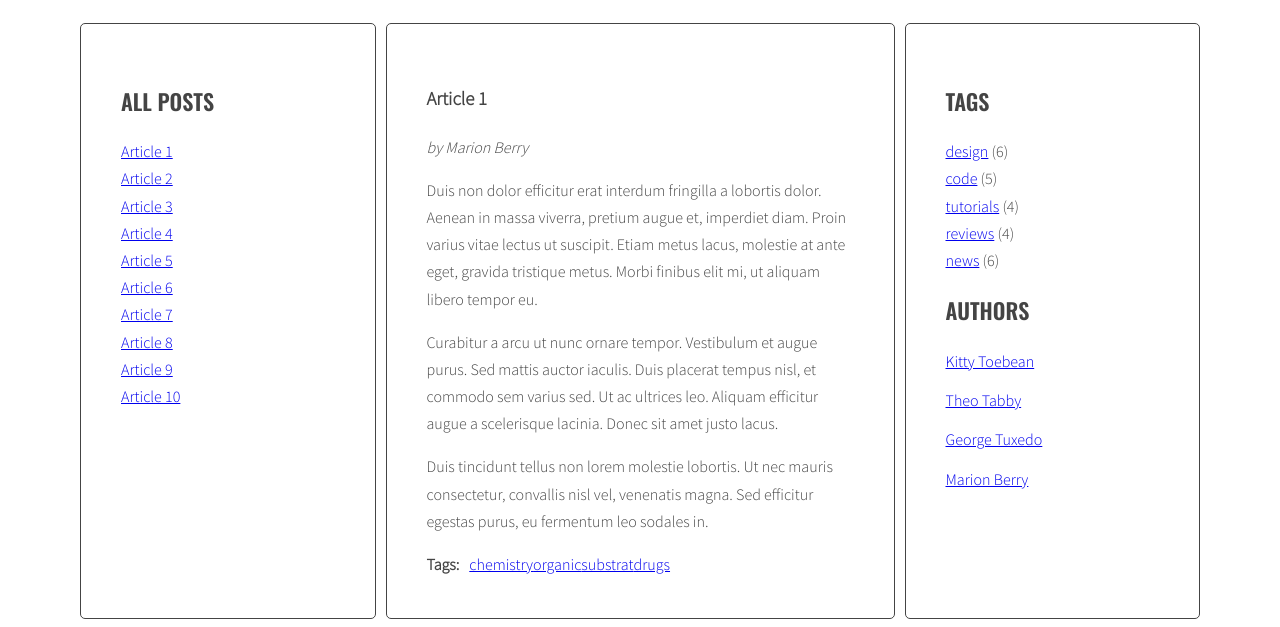
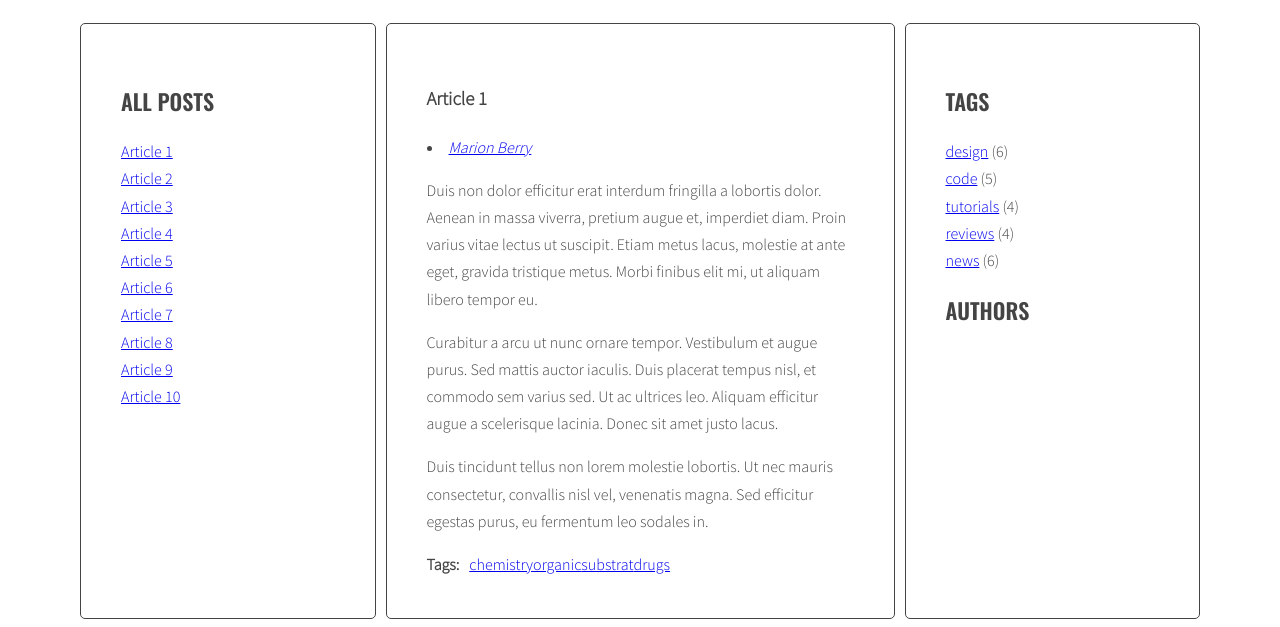
Before and after one commit to camillapwr/javascript-blog, a website: page index.html in a window 1280 px wide. Shown: the part 220-847 px from the top of the page. Drawn offline with nearby package versions, Linux system fonts and the light colour scheme.

Commit message:
Add function genetateAuthors and function authorClickHandler and function addClickListenersToAuthors,remove authors list in html code

```diff
--- a/index.html
+++ b/index.html
@@ -30,7 +30,7 @@
             <section class="posts">
               <article class="post active" id="article-1" data-tags = "chemistry organic substrat drugs" data-author ="Marion Berry">
                 <h3 class="post-title">Article 1</h3>
-                <p class="post-author">by Marion Berry</p>
+                <p class="post-author"></p>
                 <div class="post-content">
                   <p>Duis non dolor efficitur erat interdum fringilla a lobortis dolor. Aenean in massa viverra, pretium augue et, imperdiet diam. Proin varius vitae lectus ut suscipit. Etiam metus lacus, molestie at ante eget, gravida tristique metus. Morbi finibus elit mi, ut aliquam libero tempor eu.</p>
 
@@ -46,7 +46,7 @@
               </article>
               <article class="post" id="article-2" data-tags = "organic chromatography column flask" data-author ="Theo Tabby">
                 <h3 class="post-title">Article 2</h3>
-                <p class="post-author">by Theo Tabby</p>
+                <p class="post-author"></p>
                 <div class="post-content">
                   <p>Phasellus sollicitudin, arcu vel iaculis ullamcorper, quam leo viverra orci, et faucibus quam sapien vel est. Maecenas ac suscipit elit. Nullam interdum, lorem vitae venenatis pulvinar, ex dui malesuada nunc, tempus cursus enim metus vel nulla.</p>
 
@@ -62,7 +62,7 @@
               </article>
               <article class="post" id="article-3" data-tags = "chemistry extraction organic" data-author ="George Tuxedo">
                 <h3 class="post-title">Article 3</h3>
-                <p class="post-author">by George Tuxedo</p>
+                <p class="post-author"></p>
                 <div class="post-content">
                   <p>Mauris vel pellentesque turpis, ac sodales nisl. Quisque iaculis mi velit, ut convallis tellus accumsan a. Quisque iaculis, nisi et dignissim tincidunt, nisl eros euismod nulla, finibus laoreet erat enim posuere elit.</p>
 
@@ -78,7 +78,7 @@
               </article>
               <article class="post" id="article-4" data-tags = "distillation organic" data-author ="Kitty Toebean">
                 <h3 class="post-title">Article 4</h3>
-                <p class="post-author">by Kitty Toebean</p>
+                <p class="post-author"></p>
                 <div class="post-content">
                   <p>Morbi vel cursus nulla, vel varius mauris. Suspendisse sed elit sit amet risus faucibus vestibulum ut sit amet purus. Donec orci est, condimentum ut quam quis, scelerisque fringilla ligula.</p>
 
@@ -95,7 +95,7 @@
               </article>
               <article class="post" id="article-5" data-tags = "crystallization beaker" data-author ="Marion Berry">
                 <h3 class="post-title">Article 5</h3>
-                <p class="post-author">by Marion Berry</p>
+                <p class="post-author"></p>
                 <div class="post-content">
                   <p>Suspendisse sem eros, euismod condimentum arcu ac, consequat fermentum orci. Nam convallis lacus nec interdum vestibulum. Vestibulum luctus, quam eu tristique ornare, lorem nibh sodales enim, vitae tempor dolor ante vitae tortor.</p>
 
@@ -112,7 +112,7 @@
               </article>
               <article class="post" id="article-6" data-tags = "sedimentation pipette beaker" data-author ="George Tuxedo">
                 <h3 class="post-title">Article 6</h3>
-                <p class="post-author">by George Tuxedo</p>
+                <p class="post-author"></p>
                 <div class="post-content">
                   <p>Donec posuere iaculis ante sed hendrerit. Lorem ipsum dolor sit amet, consectetur adipiscing elit. Quisque hendrerit neque nec urna tincidunt, quis vehicula dui vulputate. Morbi est sapien, auctor ut lectus eu, placerat viverra lorem.</p>
 
@@ -129,7 +129,7 @@
               </article>
               <article class="post" id="article-7" data-tags = "chromatography column vacuum" data-author ="Kitty Toebean">
                 <h3 class="post-title">Article 7</h3>
-                <p class="post-author">by Kitty Toebean</p>
+                <p class="post-author"></p>
                 <div class="post-content">
                   <p>Donec eleifend mauris ac nisl fermentum, ac fermentum turpis dignissim. Aliquam diam nisl, imperdiet a varius eget, lobortis sed nisi. Nullam suscipit ipsum sed magna blandit, sed pellentesque urna malesuada.</p>
 
@@ -146,7 +146,7 @@
               </article>
               <article class="post" id="article-8" data-tags = "distillation vacuum" data-author ="Theo Tabby">
                 <h3 class="post-title">Article 8</h3>
-                <p class="post-author">by Theo Tabby</p>
+                <p class="post-author"></p>
                 <div class="post-content">
                   <p>Praesent quis imperdiet erat. Curabitur tempor sapien a interdum malesuada. Proin libero erat, sagittis a sollicitudin eget, pulvinar nec risus. Cras et suscipit sem.</p>
 
@@ -163,7 +163,7 @@
               </article>
               <article class="post" id="article-9" data-tags = "purification chromatography TLC drugs" data-author ="Marion Berry">
                 <h3 class="post-title">Article 9</h3>
-                <p class="post-author">by Marion Berry</p>
+                <p class="post-author"></p>
                 <div class="post-content">
                   <p>Tam et facilisis purus. Donec vulputate est quis lobortis posuere. Nunc vitae lorem ut odio faucibus pulvinar nec in justo. Ut ut ante ac tellus ornare tempus. Nunc maximus, tortor et dictum convallis, nunc libero posuere leo, scelerisque ultrices arcu sapien ut tellus.</p>
 
@@ -180,7 +180,7 @@
               </article>
               <article class="post" id="article-10" data-tags = "flask beaker pipette column" data-author ="George Tuxedo">
                 <h3 class="post-title">Article 10</h3>
-                <p class="post-author">by George Tuxedo</p>
+                <p class="post-author"></p>
                 <div class="post-content">
                   <p>Aliquam erat volutpat. Ut non eleifend lectus. Donec suscipit tellus tempor, ornare dui id, hendrerit neque. Phasellus lacinia laoreet dui in luctus. Sed hendrerit, magna sit amet varius tempor, augue augue scelerisque est, non scelerisque mauris libero eu sapien.</p>
 
@@ -207,26 +207,7 @@
               </ul>
               <h2 class="section-title">Authors</h2>
               <ul class="list authors">
-                <li>
-                  <a href="#">
-                    <span class="author-name">Kitty Toebean</span>
-                  </a>
-                </li>
-                <li>
-                  <a href="#">
-                    <span class="author-name">Theo Tabby</span>
-                  </a>
-                </li>
-                <li>
-                  <a href="#">
-                    <span class="author-name">George Tuxedo</span>
-                  </a>
-                </li>
-                <li>
-                  <a href="#">
-                    <span class="author-name">Marion Berry</span>
-                  </a>
-                </li>
+
               </ul>
             </aside>
           </main>
--- a/js/script.js
+++ b/js/script.js
@@ -44,7 +44,8 @@ function titleClickHandler(event){
 const optArticleSelector = '.post',
   optTitleSelector = '.post-title',
   optTitleListSelector = '.titles',
-  optArticleTagsSelector = '.post-tags .list';
+  optArticleTagsSelector = '.post-tags .list',
+  optArticleAuthorSelector = '.post-author';
 
 function generateTitleLinks(customSelector = ''){
 
@@ -202,3 +203,86 @@ function addClickListenersToTags(){
 }
 
 addClickListenersToTags();
+
+function generateAuthors(){
+  /*find all articles and start loop for every article*/
+  const articles = document.querySelectorAll(optArticleSelector);
+  for(let article of articles){
+
+    /* find author wrapper(list)*/
+    const authorList = article.querySelector(optArticleAuthorSelector);
+
+    /* make html variable with empty string */
+    let html = '';
+    /* get authot from data-author */
+    const articleAuthor = article.getAttribute('data-author');
+    /* generate HTML of the link */
+    const linkHTML = '<li><a href = "#author-' + articleAuthor + '"<span>' + articleAuthor + '</span></a></li>';
+    /*add generated html code to html variable */
+    html = html + linkHTML;
+
+    /*insert HTML of all the links into the authorList */
+    authorList.innerHTML = html;
+    /*END LOOP */
+  }
+}
+generateAuthors();
+
+
+function authorClickHandler(event){
+  /* prevent default action for this event */
+  event.preventDefault();
+
+  /* make new constant named "clickedElement" and give it the value of "this" */
+  const clickedElement = this;
+  console.log('Author was clicked');
+
+  /* make a new constant "href" and read the attribute "href" of the clicked element */
+  const href = clickedElement.getAttribute('href');
+
+  /* ????make a new constant "author" and extract author from the "href" constant */
+  const author = href.replace('#author-', '');
+
+  /* find all author links with class active */
+  const activeAuthors = document.querySelectorAll('a.active[href^="#author-"]');
+
+  /* START LOOP: for each active author link */
+  for(let activeAuthor of activeAuthors){
+
+    /* remove class active */
+    activeAuthor.classList.remove('active');
+
+  /* END LOOP: for each active tag link */
+  }
+
+  /* find all author links with "href" attribute equal to the "href" constant */
+  const authorLinks = document.querySelectorAll('a[href="' + href + '"]');
+
+  /* START LOOP: for each found author link */
+  for(let authorLink of authorLinks){
+
+    /* add class active */
+    authorLink.classList.add('active');
+
+  /* END LOOP: for each found author link */
+  }
+  /* ???execute function "generateTitleLinks" with article selector as argument */
+  generateTitleLinks('[data-author="' + author + '"]');
+}
+
+
+
+function addClickListenersToAuthors(){
+  /* find all links to authors , nie wiem jaki selektor??*/
+  const links = document.querySelectorAll('optArticleAuthorSelector');
+
+  /* START LOOP: for each link */
+  for(let link of links){
+
+    /* add tagClickHandler as event listener for that link */
+    link.addEventListener('click', authorClickHandler);
+
+  /* END LOOP: for each link */
+  }
+}
+addClickListenersToAuthors();
```
